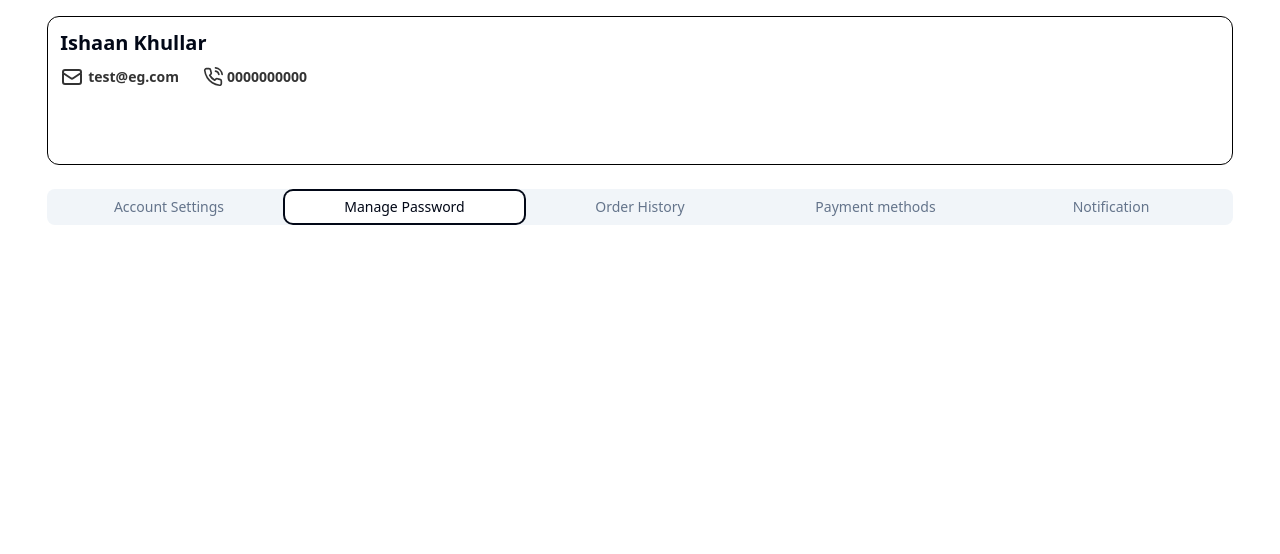
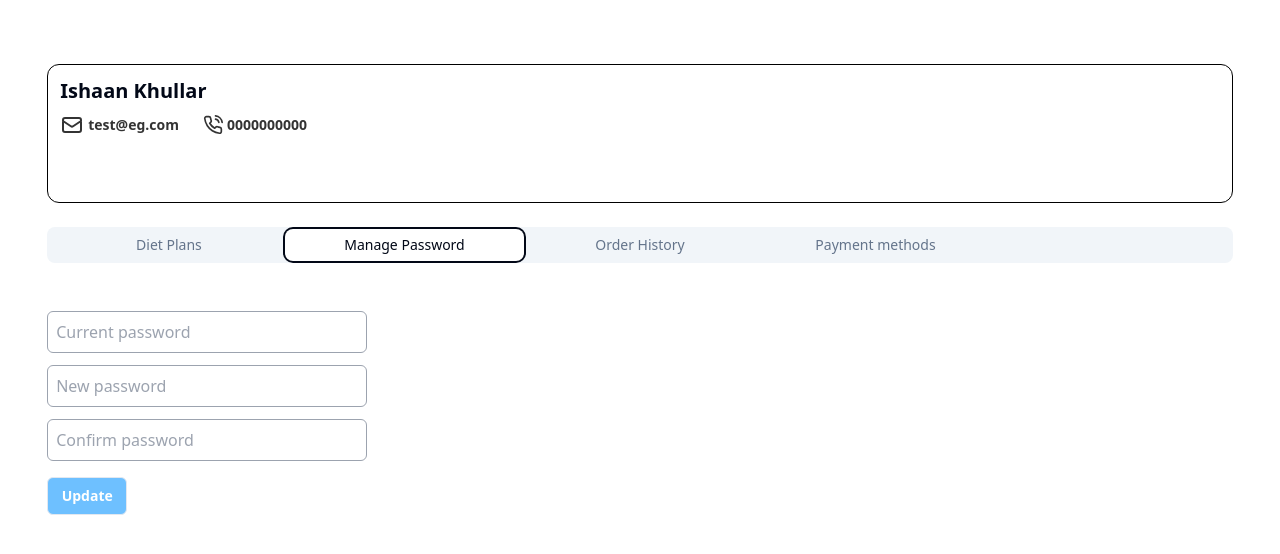
Before and after one commit to ishk9/getYourDiet, a Next.js app in the folder client/: page /Profile in a window 1280 px wide. Both pictures are taken after a click on the tab "Manage Password". Shown: the top 554 px of the page. Built offline with nearby package versions, Linux system fonts and the light colour scheme.

Commit message:
added change password service!

```diff
--- a/client/app/Profile/page.js
+++ b/client/app/Profile/page.js
@@ -1,4 +1,5 @@
 "use client";
+import react, { useState } from "react";
 import { HiOutlineMail } from "react-icons/hi";
 import { FiPhoneCall } from "react-icons/fi";
 import {
@@ -7,12 +8,32 @@ import {
     TabsList,
     TabsTrigger,
   } from "@/components/ui/tabs"
+import { changePassword } from "@/lib/services";
 
 const ProfilePage = () => {
+    const [currPass, setCurrPass] = useState('');
+    const [newPass, setNewPass] = useState('');
+    const [confmPass, setConfmPass] = useState('');
+    const [err, setErr] = useState('');
+
+    const handleSubmitChange = async() => {
+        if(newPass != confmPass){
+            console.log("Passwords do not match");
+            setErr("Passwords do not match");
+        }
+        else{
+            setErr('');
+            const data = {
+                currentPassword: currPass,
+                newPassword: newPass
+            }
+            const resp = await changePassword(data);
+        }
+    }
     return (
         <div className="h-screen w-screen flex flex-col p-4 overflow-hidden items-center">
             {/* Photo section */}
-            <div className="w-[95%] border border-black h-[20%] rounded-[12px]">
+            <div className="w-[95%] border border-black h-[20%] rounded-[12px] mt-12">
                 {/* Photo */}
                 <div>
 
@@ -36,15 +57,60 @@ const ProfilePage = () => {
             <div className="w-[95%] mt-6 h-[80%]">
                 <Tabs defaultValue="account" className="w-full h-full">
                     <TabsList className="grid w-full grid-cols-5">
-                        <TabsTrigger value="account">Account Settings</TabsTrigger>
+                        <TabsTrigger value="account">Diet Plans</TabsTrigger>
                         <TabsTrigger value="password">Manage Password</TabsTrigger>
                         <TabsTrigger value="orderhistory">Order History</TabsTrigger>
                         <TabsTrigger value="paymentmethod">Payment methods</TabsTrigger>
-                        <TabsTrigger value="notifications">Notification</TabsTrigger>
+                        {/* <TabsTrigger value="notifications">Notification</TabsTrigger> */}
                     </TabsList>
                     <TabsContent value="account">
                         <div className="w-screen bg-red-500">
                             <p>infoinmfies</p>
+                        </div>
+                    </TabsContent>
+                    <TabsContent value="password">
+                        <div className="w-screen flex flex-col mt-12">
+                            <div className='w-1/4 mb-3'>
+                                <input
+                                    type='password'
+                                    placeholder='Current password'
+                                    value={currPass}
+                                    onChange={(e) => setCurrPass(e.target.value)}
+                                    className='w-full border rounded-md p-2 border-gray-400 focus:border-black outline-none'
+
+                                />
+                            </div>
+                            <div className='w-1/4 mb-3'>
+                                <input
+                                    type='password'
+                                    placeholder='New password'
+                                    value={newPass}
+                                    onChange={(e) => setNewPass(e.target.value)}
+                                    className='w-full border rounded-md p-2 border-gray-400 focus:border-black outline-none'
+                                />
+                            </div>
+                            <div className='w-1/4'>
+                                <input
+                                    type='password'
+                                    placeholder='Confirm password'
+                                    value={confmPass}
+                                    onChange={(e) => setConfmPass(e.target.value)}
+                                    className='w-full border rounded-md p-2 border-gray-400 focus:border-black outline-none'
+                                />
+                            </div>
+                            {
+                                err &&
+                                <p className='text-sm text-red-600'>{err}</p>
+                            }
+                            <div className='w-1/4 mt-4'>
+                                <button
+                                    onClick={() => handleSubmitChange()}
+                                    className='border rounded-md p-2 bg-[#6EC0FF] hover:bg-[#4ca4e8] w-[25%]'
+                                >
+                                    <p className='text-sm text-white font-semibold'>Update</p>
+                                </button>
+                            </div>
+
                         </div>
                     </TabsContent>
                 </Tabs>
--- a/client/components/LoginForm.js
+++ b/client/components/LoginForm.js
@@ -23,6 +23,7 @@ const LoginForm = () => {
         try{
             const resp = await login(data);
             console.log("Token: ", resp.token);
+            localStorage.setItem('token', resp.token);
             setSignedIn(true);
             router.push('/Pricing');
 
--- a/client/components/SignupForm.js
+++ b/client/components/SignupForm.js
@@ -28,6 +28,7 @@ const SignupForm = () => {
         try{
             const resp = await signup(data);
             console.log("Token: ", resp.token);
+            localStorage.setItem('token', resp.token);
             setSignedIn(true);
             router.push('/Pricing');
         } catch(err){
--- a/client/lib/services.js
+++ b/client/lib/services.js
@@ -1,8 +1,8 @@
 import axios from "axios";
 
-const sendRequest = async(url, data) => {
+const sendRequest = async(type, url, data, config = {}) => {
     try{
-        const resp = await axios.post(url, data);
+        const resp = await axios[type](url, data, config);
         console.log("Response: ", resp.data);
         return resp.data;
     }
@@ -13,14 +13,24 @@ const sendRequest = async(url, data) => {
 
 // Feedback services
 export const sendUserFeedback = async(data) => {
-    return await sendRequest(`${process.env.NEXT_PUBLIC_API_URL}/feedback`, data);
+    return await sendRequest(type='post',`${process.env.NEXT_PUBLIC_API_URL}/feedback`, data);
 }
 
 // User services
 export const signup = async(data) => {
-    return await sendRequest(`${process.env.NEXT_PUBLIC_API_URL}/user/signup`, data);
+    return await sendRequest(type='post', `${process.env.NEXT_PUBLIC_API_URL}/user/signup`, data);
 }
 
 export const login = async(data) => {
-    return await sendRequest(`${process.env.NEXT_PUBLIC_API_URL}/user/login`, data);
+    return await sendRequest(type='post', `${process.env.NEXT_PUBLIC_API_URL}/user/login`, data);
 }
+
+export const changePassword = async(data) => {
+    const token = localStorage.getItem('token');
+    const config = {
+        headers: {
+            Authorization: `Bearer ${token}`,
+        },
+    };
+    return await sendRequest('patch', `${process.env.NEXT_PUBLIC_API_URL}/user/change-password`, data, config);
+}
```
